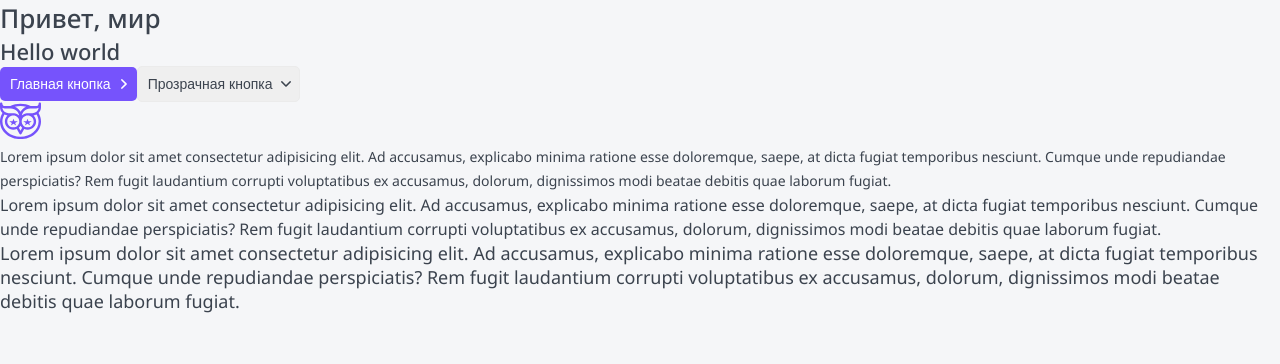
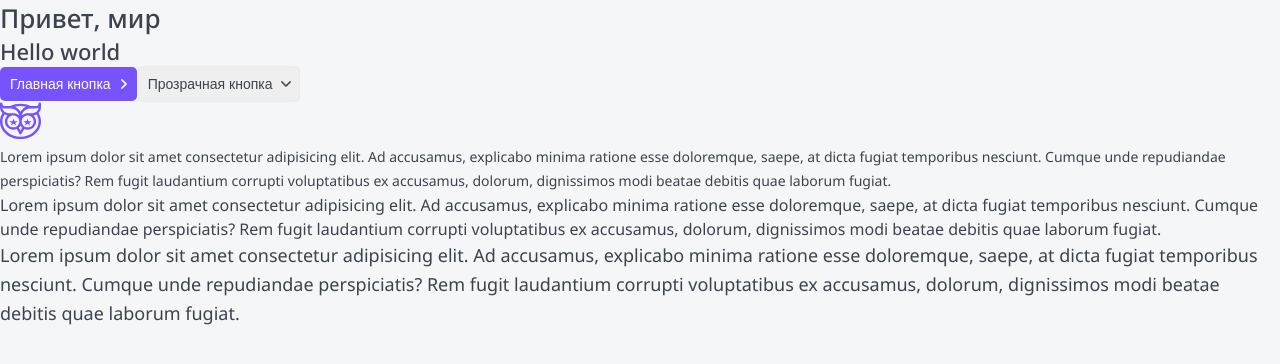
Before and after one commit to SergeiAmpilov/next-udemy, a Next.js app: page / in a window 1280 px wide. Shown: the top 364 px of the page. Built offline with nearby package versions, Linux system fonts and the light colour scheme.

Commit message:
refactor

```diff
--- a/components/Button/Button.props.ts
+++ b/components/Button/Button.props.ts
@@ -5,6 +5,3 @@ export interface ButtonProps extends DetailedHTMLProps<ButtonHTMLAttributes<HTML
   appearance: 'primary' | 'ghost';
   arrow?: 'right' | 'down' | 'none';
 }
-
-// example for <p>:
-// type DetailedHTMLProps<HTMLAttributes<HTMLParagraphElement>, HTMLParagraphElement>;
--- a/components/Ptag/Ptag.module.css
+++ b/components/Ptag/Ptag.module.css
@@ -15,4 +15,5 @@
 
 .l {
   font-size: 18px;
+  line-height: 29px;
 }
--- a/components/Ptag/Ptag.props.ts
+++ b/components/Ptag/Ptag.props.ts
@@ -1,5 +1,6 @@
-import { DetailedHTMLProps, HTMLAttributes } from "react";
+import { DetailedHTMLProps, HTMLAttributes, ReactNode } from "react";
 
 export interface PtagProps extends DetailedHTMLProps<HTMLAttributes<HTMLParagraphElement>,HTMLParagraphElement> {
   size?: 's' | 'm' | 'l';
+  children: ReactNode;
 }
--- a/components/Ptag/Ptag.tsx
+++ b/components/Ptag/Ptag.tsx
@@ -4,11 +4,14 @@ import styles from './Ptag.module.css';
 
 export const Ptag = ({size='s', className, children, ...props}: PtagProps): JSX.Element => {
   return (
-    <p className={ cn(styles.paragraph, className, {
-      [styles.s]: size === 's',
-      [styles.m]: size === 'm',
-      [styles.l]: size === 'l',
-    }) }>
+    <p
+      className={ cn(styles.paragraph, className, {
+        [styles.s]: size === 's',
+        [styles.m]: size === 'm',
+        [styles.l]: size === 'l',
+      }) }
+      {...props}
+    >
       { children }
     </p>
   );
```
